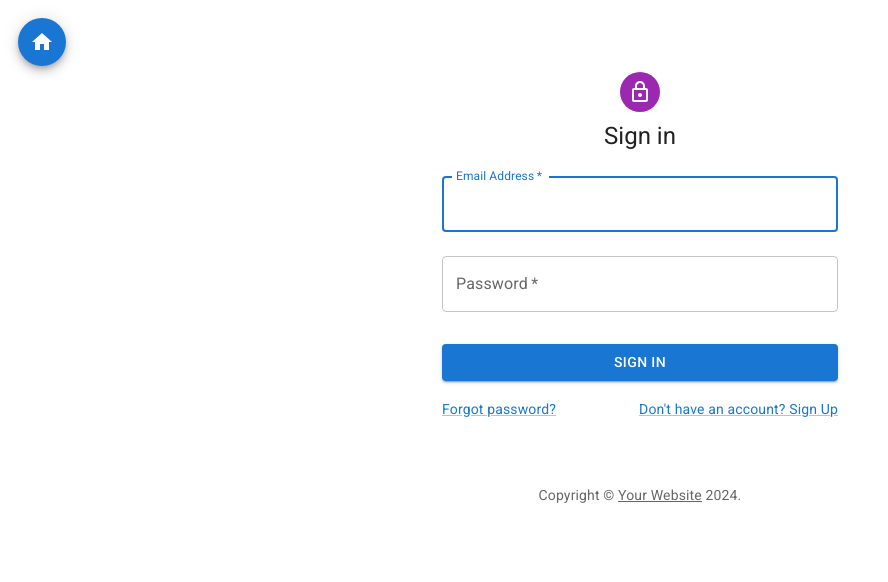
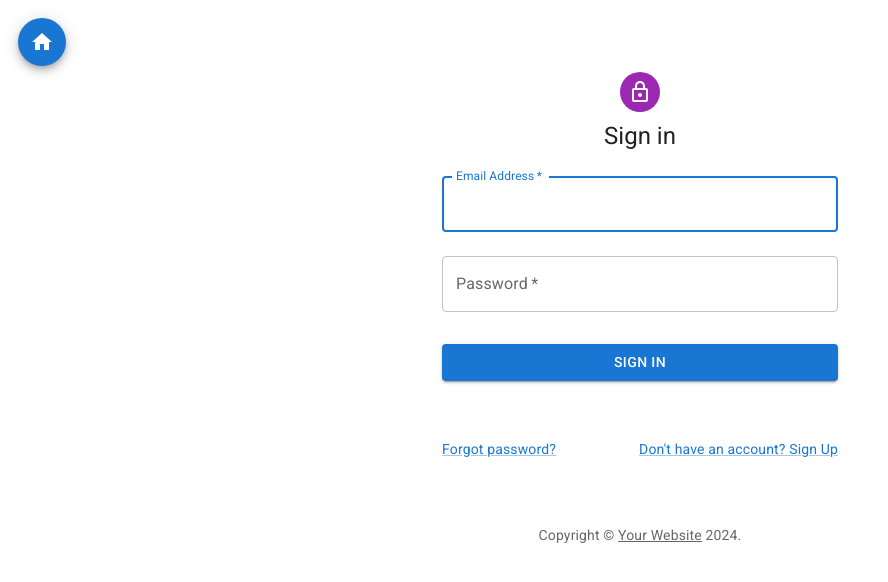
Before and after one commit to Sandi2156/Firosa-Frontend, a React (Vite) app: page /sign-in in a window 1280 px wide. Shown: the top 582 px of the page, without its empty margins (0-888 px from the left). Built offline with nearby package versions, Linux system fonts and the light colour scheme; no server answers.

Commit message:
added code for google signin

```diff
--- a/package.json
+++ b/package.json
@@ -15,8 +15,10 @@
     "@emotion/styled": "^11.13.0",
     "@mui/icons-material": "^5.16.7",
     "@mui/material": "^5.16.7",
+    "@react-oauth/google": "^0.12.1",
     "@reduxjs/toolkit": "^2.2.7",
     "axios": "^1.7.4",
+    "jwt-decode": "^4.0.0",
     "react": "^18.3.1",
     "react-dom": "^18.3.1",
     "react-redux": "^9.1.2",
--- a/src/api/authenticate.ts
+++ b/src/api/authenticate.ts
@@ -1,15 +1,31 @@
 import makeApiCall from "../lib/make-api-call";
 
-async function signUp(email: string, password: string) {
+type SignedUpBy = "SELF" | "GOOGLE";
+
+async function signUp(
+  email: string,
+  password: string,
+  signedUpBy: SignedUpBy,
+  firstName = "",
+  lastName = ""
+) {
   const url = `${import.meta.env.VITE_SERVER_ENDPOINT}/v1/user/signup`;
 
-  return await makeApiCall({ body: { email, password }, method: "POST", url });
+  return await makeApiCall({
+    body: { email, password, signedUpBy, firstName, lastName },
+    method: "POST",
+    url,
+  });
 }
 
-async function signIn(email: string, password: string) {
+async function signIn(email: string, password: string, signedUpBy: SignedUpBy) {
   const url = `${import.meta.env.VITE_SERVER_ENDPOINT}/v1/user/signin`;
 
-  return await makeApiCall({ body: { email, password }, method: "POST", url });
+  return await makeApiCall({
+    body: { email, password, signedUpBy },
+    method: "POST",
+    url,
+  });
 }
 
 async function validateSession() {
--- /dev/null
+++ b/src/config/index.ts
@@ -0,0 +1,5 @@
+const config = {
+  GOOGLE_OAUTH_CLIENT_ID: import.meta.env.VITE_GOOGLE_AUTH_CLIENT_ID,
+};
+
+export default config;
--- a/src/main.tsx
+++ b/src/main.tsx
@@ -4,12 +4,17 @@ import router from "./routes/index.tsx";
 import { store } from "./app/store.ts";
 import { Provider } from "react-redux";
 import App from "./App.tsx";
+import { GoogleOAuthProvider } from "@react-oauth/google";
 
 import { RouterProvider } from "react-router-dom";
+import config from "./config/index.ts";
 
 ReactDOM.createRoot(document.getElementById("root")!).render(
-  <Provider store={store}>
-    <RouterProvider router={router} />
-    <App />
-  </Provider>
+  <GoogleOAuthProvider clientId={config.GOOGLE_OAUTH_CLIENT_ID}>
+    <Provider store={store}>
+      <RouterProvider router={router} />
+
+      <App />
+    </Provider>
+  </GoogleOAuthProvider>
 );
--- a/src/pages/sign-in/index.tsx
+++ b/src/pages/sign-in/index.tsx
@@ -1,4 +1,4 @@
-import { useState } from "react";
+import { useEffect, useState } from "react";
 import Avatar from "@mui/material/Avatar";
 import Button from "@mui/material/Button";
 import CssBaseline from "@mui/material/CssBaseline";
@@ -16,8 +16,10 @@ import HomeIcon from "@mui/icons-material/Home";
 import Fab from "@mui/material/Fab";
 import { useAppDispatch } from "../../app/hooks";
 import { logIn, logOut } from "../../app/authSlice";
+import { CredentialResponse, GoogleLogin } from "@react-oauth/google";
+import { jwtDecode } from "jwt-decode";
 
-import { signIn } from "../../api/authenticate";
+import { signIn, signUp } from "../../api/authenticate";
 
 // TODO remove, this demo shouldn't need to reset the theme.
 
@@ -33,6 +35,7 @@ type SignInResponse = {
 export default function SignIn() {
   const [isError, setIsError] = useState(false);
   const [errorText, setErrorText] = useState("");
+  const [oAuthUser, setOAuthUser] = useState<CredentialResponse>();
   const navigate = useNavigate();
   const dispatch = useAppDispatch();
 
@@ -44,7 +47,7 @@ export default function SignIn() {
     const email = data.get("email") as string;
     const password = data.get("password") as string;
 
-    const res: SignInResponse = await signIn(email, password);
+    const res: SignInResponse = await signIn(email, password, "SELF");
 
     if (!res.success) {
       setIsError(true);
@@ -54,6 +57,45 @@ export default function SignIn() {
       dispatch(logIn());
       navigate("/");
     }
+  };
+
+  const signedInByGoogleOnSuccess = async (response: CredentialResponse) => {
+    if (!response.credential) {
+      setIsError(true);
+      setErrorText("Google Authentication Error!");
+
+      return;
+    }
+
+    const decodedString: {
+      email: string;
+      given_name: string;
+      family_name: string;
+    } = jwtDecode(response.credential);
+
+    await signUp(
+      decodedString.email,
+      "",
+      "GOOGLE",
+      decodedString.given_name,
+      decodedString.family_name
+    );
+
+    const res: SignInResponse = await signIn(decodedString.email, "", "GOOGLE");
+
+    if (!res.success) {
+      setIsError(true);
+      setErrorText(res.message);
+      dispatch(logOut());
+    } else {
+      dispatch(logIn());
+      navigate("/");
+    }
+  };
+
+  const signedInByGoogleOnError = () => {
+    setIsError(true);
+    setErrorText("Google Authentication Error!");
   };
 
   return (
@@ -135,6 +177,12 @@ export default function SignIn() {
             >
               Sign In
             </Button>
+
+            <GoogleLogin
+              onSuccess={signedInByGoogleOnSuccess}
+              onError={signedInByGoogleOnError}
+            />
+
             <Grid container>
               <Grid item xs>
                 <Link href="#" variant="body2">
```
Also changed, not shown: 1 other file (tests, documents, lock files or other folders).
